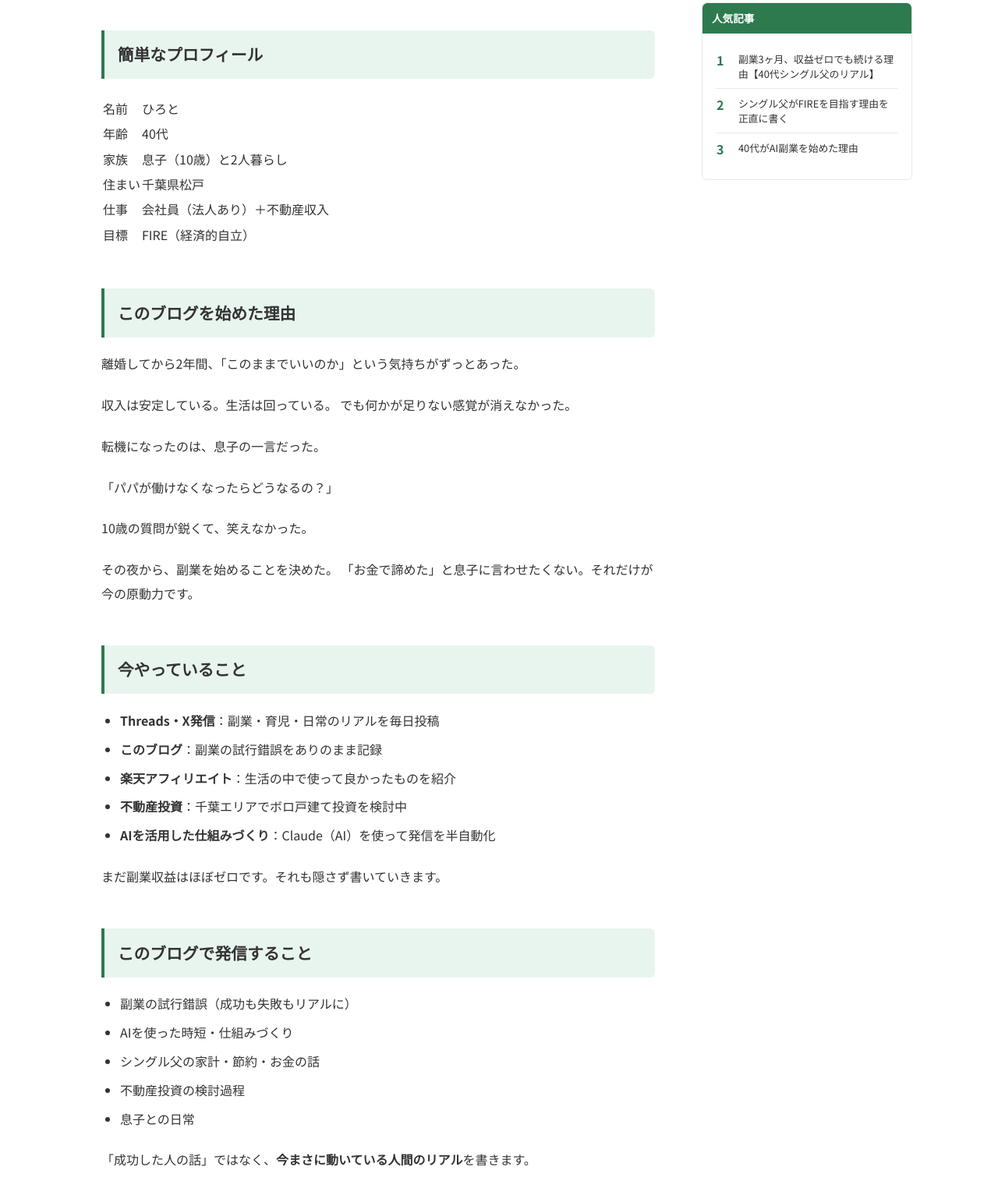
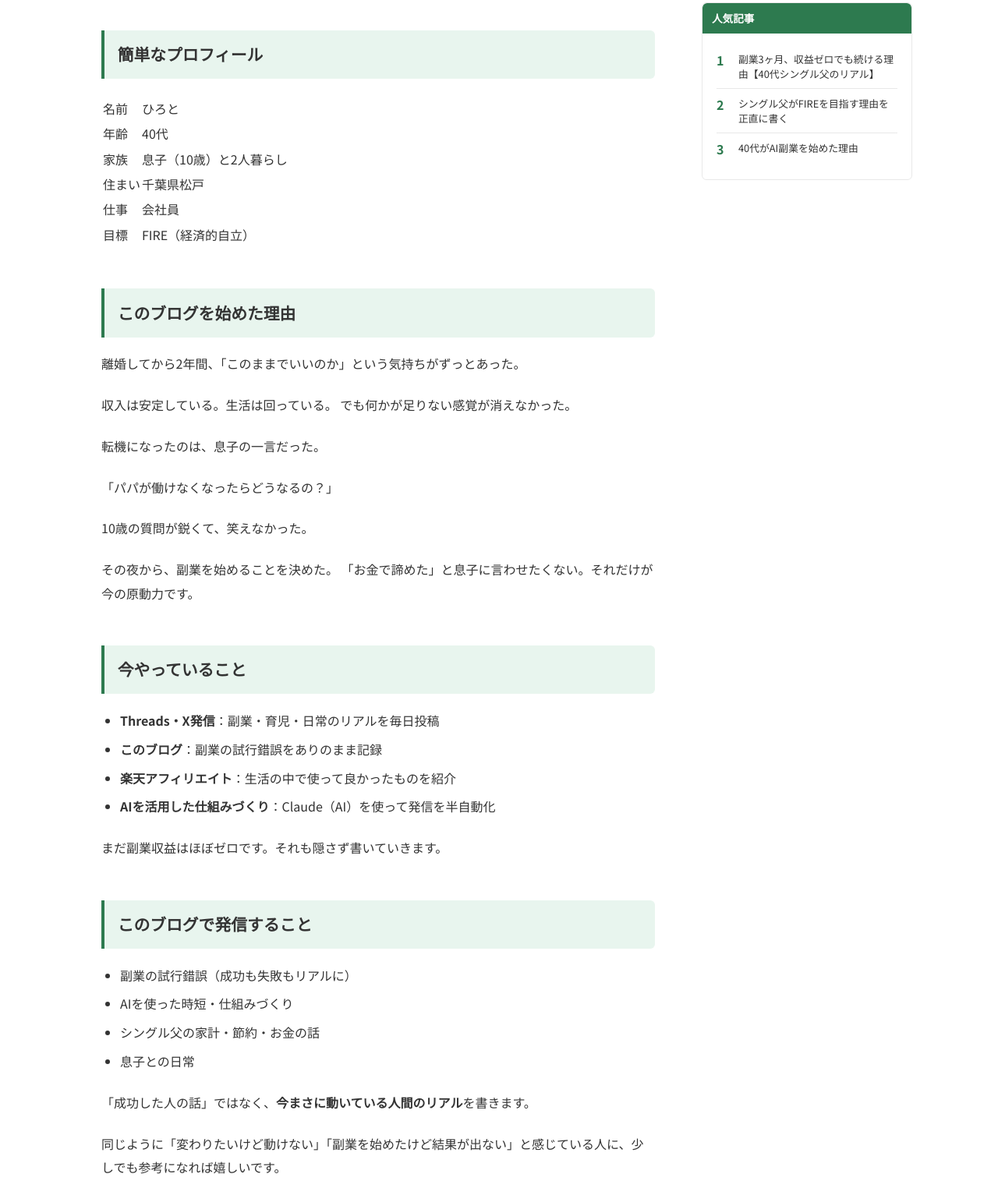
Before and after one commit to otorih1111-svg/hiroto-fire-blog, an Astro site: page /blog/about-hiroto in a window 1280 px wide. Shown: the part 833-2348 px from the top of the page at 78% size. Built offline with nearby package versions, Linux system fonts and the light colour scheme; Astro itself is replaced by a stand-in of ours; no server answers.

Commit message:
Remove real estate references from profile post

```diff
--- a/src/content/blog/about-hiroto.md
+++ b/src/content/blog/about-hiroto.md
@@ -1,6 +1,6 @@
 ---
 title: "はじめまして。シングル父がAIと副業でFIREを目指す話"
-description: "離婚を経て息子を育てる40代シングル父です。AIを使いながら副業・不動産・ブログでFIREを目指す過程をリアルに発信しています。このブログとひろとという人間のことを知ってもらえると嬉しいです。"
+description: "離婚を経て息子を育てる40代シングル父です。AIを使いながら副業とブログでFIREを目指す過程をリアルに発信しています。このブログとひろとという人間のことを知ってもらえると嬉しいです。"
 pubDate: 2026-04-30
 category: ひろとについて
 ogImage: '/images/hiroto-avatar.png'
@@ -22,7 +22,7 @@ Threadsや Xで見つけてくれた方、ありがとうございます。
 | 年齢 | 40代 |
 | 家族 | 息子（10歳）と2人暮らし |
 | 住まい | 千葉県松戸 |
-| 仕事 | 会社員（法人あり）＋不動産収入 |
+| 仕事 | 会社員 |
 | 目標 | FIRE（経済的自立） |
 
 ## このブログを始めた理由
@@ -46,7 +46,6 @@ Threadsや Xで見つけてくれた方、ありがとうございます。
 - **Threads・X発信**：副業・育児・日常のリアルを毎日投稿
 - **このブログ**：副業の試行錯誤をありのまま記録
 - **楽天アフィリエイト**：生活の中で使って良かったものを紹介
-- **不動産投資**：千葉エリアでボロ戸建て投資を検討中
 - **AIを活用した仕組みづくり**：Claude（AI）を使って発信を半自動化
 
 まだ副業収益はほぼゼロです。それも隠さず書いていきます。
@@ -56,7 +55,6 @@ Threadsや Xで見つけてくれた方、ありがとうございます。
 - 副業の試行錯誤（成功も失敗もリアルに）
 - AIを使った時短・仕組みづくり
 - シングル父の家計・節約・お金の話
-- 不動産投資の検討過程
 - 息子との日常
 
 「成功した人の話」ではなく、**今まさに動いている人間のリアル**を書きます。
```
